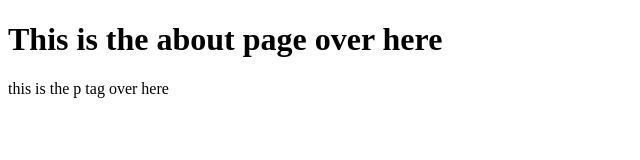
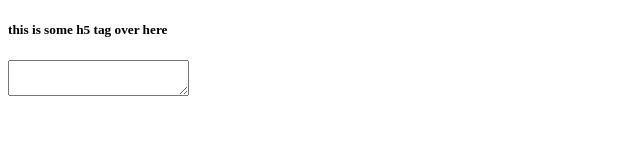
Before and after one commit to Vzyree-619/react, a plain HTML site: page about.html in a window 1280 px wide. Shown: the whole page, without its empty margins (0-640 px from the left). Drawn offline with Linux system fonts and the light colour scheme.

Commit message:
added an h5 tag over here

```diff
--- a/about.html
+++ b/about.html
@@ -6,7 +6,7 @@
     <title>Document</title>
 </head>
 <body>
-    <h1>This is the about page over here</h1>
-    <p>this is the p tag over here</p>
+    <h5>this is some h5 tag over here</h5>
+    <textarea name="" id=""></textarea>
 </body>
 </html>
```
